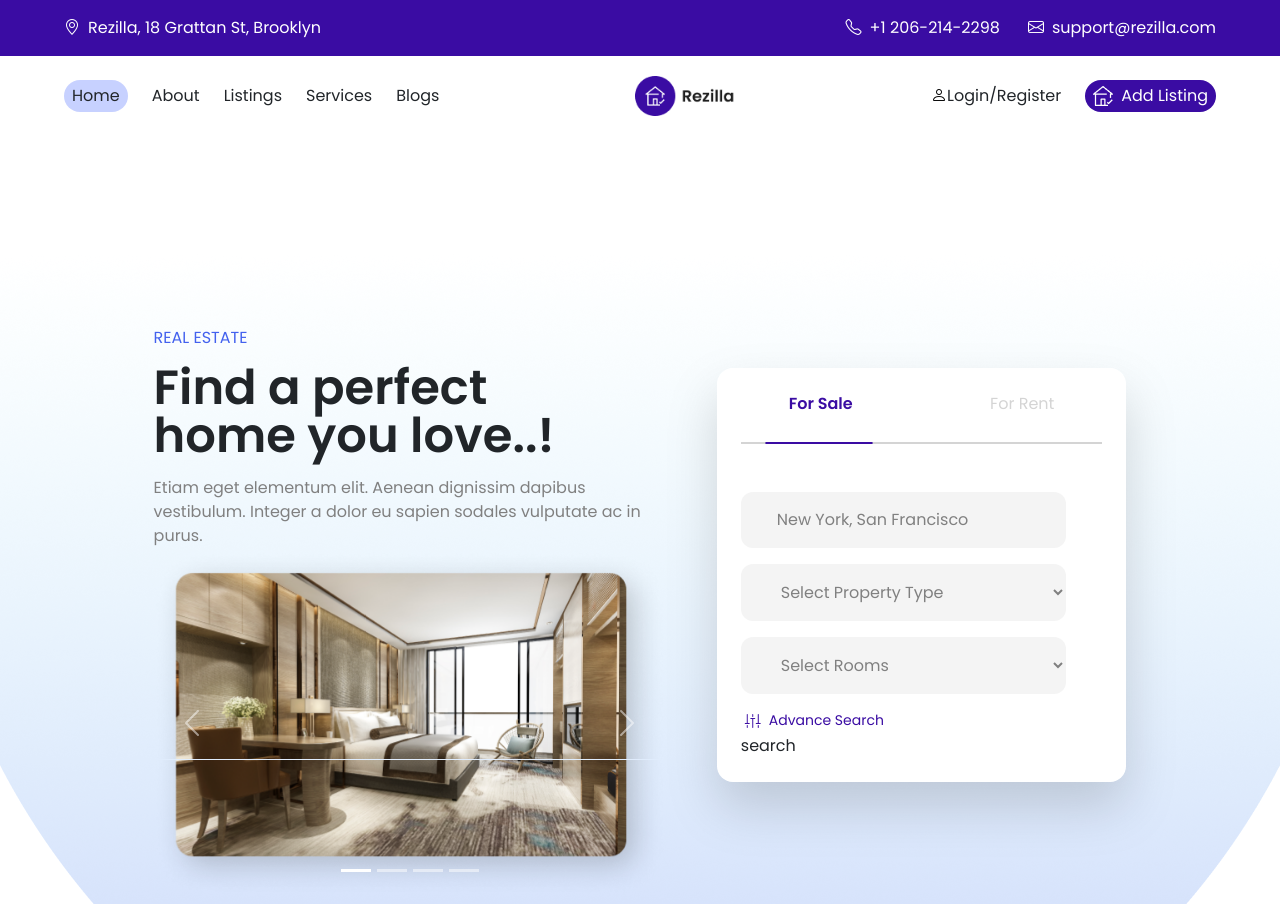
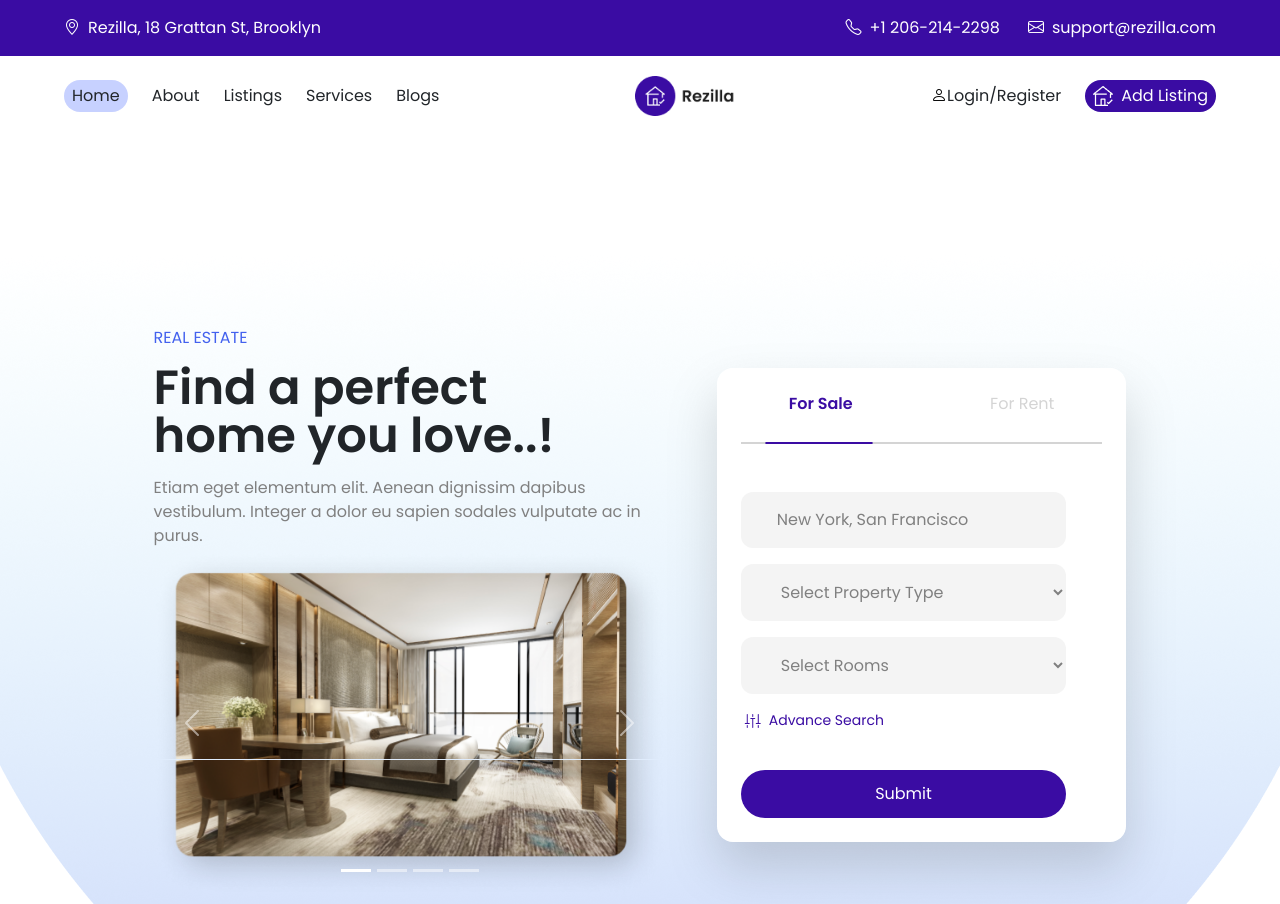
Before and after one commit to isimane/RealEstateProject, a plain HTML site: page index.html in a window 1280 px wide. Shown: the top 904 px of the page. Drawn offline with nearby package versions, Linux system fonts and the light colour scheme.

Commit message:
added  style to my submit input

```diff
--- a/index.html
+++ b/index.html
@@ -168,7 +168,7 @@
                         <i class="bi bi-sliders2-vertical text-darkblue font-bold"></i>
                         <p class="text-darkblue text-[14px]">Advance Search</p>
                       </div>
-                      <input type="submit" value="search"></input>
+                      <input type="submit"  class=" flex flex-row justify-center text-white items-center bg-darkblue p-[12px] rounded-3xl w-[90%]  gap-2 mt-9"> </input>
                   </form>
 
 
```
